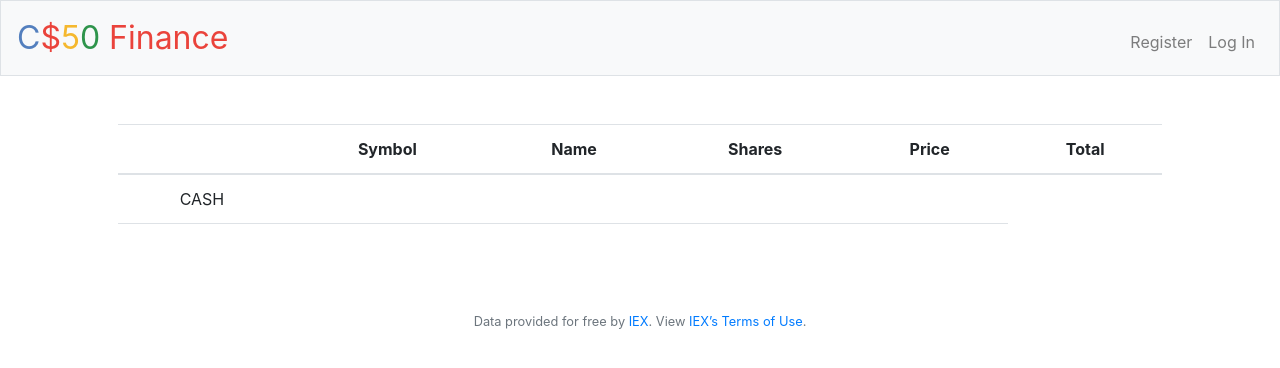
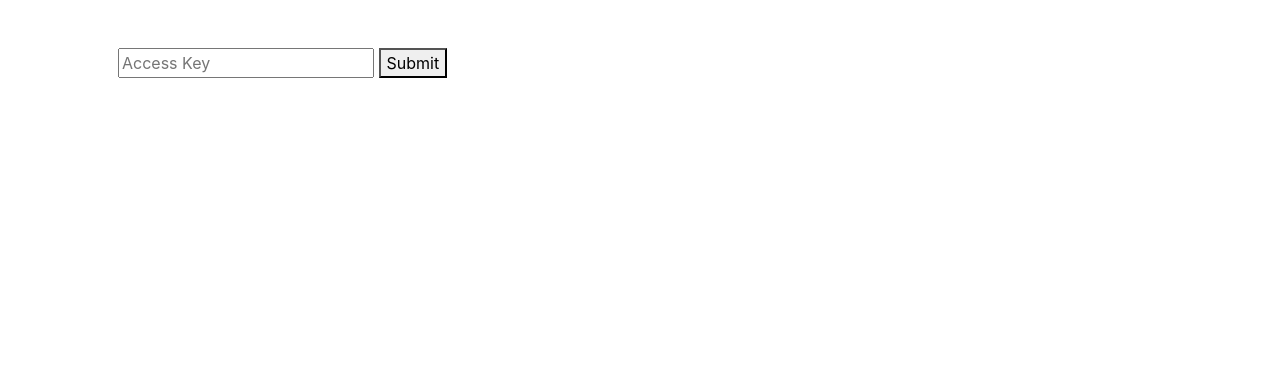
Before and after one commit to OdincoGaming/Stock-Trading, a Flask app: template web_example/templates/index.html in a window 1280 px wide. Shown: the top 368 px of the page. Run offline with Flask 2, Linux system fonts and the light colour scheme; the template is opened without the code that fills it, so the values that code supplies are empty; some libraries are stand-ins or nearby versions.

Commit message:
ready for collab
check out Flask and Alpaca documentation then look through the web_example folder.

```diff
--- a/web_example/application.py
+++ b/web_example/application.py
@@ -1,242 +1,20 @@
-import os
+from flask import Flask, render_template, request
+import bot
 
-from cs50 import SQL
-from flask import Flask, flash, jsonify, redirect, render_template, request, session
-from flask_session import Session
-from tempfile import mkdtemp
-from werkzeug.exceptions import default_exceptions, HTTPException, InternalServerError
-from werkzeug.security import check_password_hash, generate_password_hash
-
-from helpers import apology, login_required, lookup, usd
-
-# Configure application
 app = Flask(__name__)
-
-# Ensure templates are auto-reloaded
-app.config["TEMPLATES_AUTO_RELOAD"] = True
-
-# Ensure responses aren't cached
-@app.after_request
-def after_request(response):
-    response.headers["Cache-Control"] = "no-cache, no-store, must-revalidate"
-    response.headers["Expires"] = 0
-    response.headers["Pragma"] = "no-cache"
-    return response
-
-# Custom filter
-app.jinja_env.filters["usd"] = usd
-
-# Configure session to use filesystem (instead of signed cookies)
-app.config["SESSION_FILE_DIR"] = mkdtemp()
-app.config["SESSION_PERMANENT"] = False
-app.config["SESSION_TYPE"] = "filesystem"
-Session(app)
-
-# Configure CS50 Library to use SQLite database
-db = SQL("sqlite:///finance.db")
-
-# Make sure API key is set
-if not os.environ.get("API_KEY"):
-    raise RuntimeError("API_KEY not set")
-
+acc_key = ''
 
 @app.route("/")
-@login_required
 def index():
-    net_worth = 0
-    """Show portfolio of stocks"""
-    symbols = db.execute("SELECT symbol, shares, total FROM portfolio WHERE id=:id", id=session['user_id'])
-    for s in symbols:
-        symbol = s["symbol"]
-        shares = s["shares"]
-        stock = lookup(symbol)
-        total = shares * stock["price"]
-        net_worth += total
-        db.execute("UPDATE portfolio SET price=:price, total=:total WHERE id=:id AND symbol=:symbol",price=usd(stock["price"]),total=usd(total), id=session["user_id"], symbol=symbol)
+    return render_template("index.html")
 
-    cash = db.execute("SELECT cash FROM users WHERE id=:id", id=session['user_id'])
-    net_worth += cash[0]['cash']
-    portfolio = db.execute("SELECT * from portfolio WHERE id=:id", id=session["user_id"])
+#will send acc_key into bot through here
+@app.route("/login", methods=["POST"])
+def login():
+    acc_key = request.form.get("acc_key")
+    return render_template("app.html", acc_key=acc_key)
 
-    return render_template("index.html", stocks=portfolio,cash=usd(cash[0]['cash']), total= usd(net_worth) )
-
-
-
-@app.route("/buy", methods=["GET", "POST"])
-@login_required
-def buy():
-    """Buy shares of stock"""
-    if request.method == "GET":
-        return render_template("buy.html")
-
-    else:
-        cash = db.execute("SELECT cash FROM users WHERE id = :id", id=session["user_id"])
-        stock = lookup(request.form.get("symbol"))
-        shares = int(request.form.get("shares"))
-
-        if cash[0]['cash'] < stock["price"] * shares:
-            return apology("youre too broke, my dude")
-
-        db.execute("INSERT INTO history (symbol, shares, price, id) VALUES(:symbol, :shares, :price, :id)",symbol=stock["symbol"], shares=shares,price=usd(stock["price"]), id=session["user_id"])
-
-        db.execute("UPDATE users SET cash = cash - :spent_cash WHERE id = :id", id=session["user_id"], spent_cash=stock["price"] * float(shares))
-
-                # Select user shares of that symbol
-        user_shares = db.execute("SELECT shares FROM portfolio WHERE id = :id AND symbol=:symbol",id=session["user_id"], symbol=stock["symbol"])
-
-        # if user doesn't has shares of that symbol, create new stock object
-        if not user_shares:
-            db.execute("INSERT INTO portfolio (name, shares, price, total, symbol, id) VALUES(:name, :shares, :price, :total, :symbol, :id)",name=stock["name"], shares=shares, price=usd(stock["price"]),total=usd(shares * stock["price"]),symbol=stock["symbol"], id=session["user_id"])
-        else:
-            shares_total = user_shares[0]["shares"] + shares
-            db.execute("UPDATE portfolio SET shares=:shares WHERE id=:id AND symbol=:symbol",shares=shares_total, id=session["user_id"],symbol=stock["symbol"])
-
-        #db.execute("INSERT INTO portfolio (name, shares, price, total, symbol, id) VALUES(:name, :shares, :price, :total, :symbol, :id)",name=stock["name"], shares=shares, price=usd(stock["price"]),total=usd(shares * stock["price"]),symbol=stock["symbol"], id=session["user_id"])
-
-        return redirect("/")
-
-
-@app.route("/check", methods=["GET"])
-def check():
-    """Return true if username available, else false, in JSON format"""
-    return jsonify("TODO")
-
-
-@app.route("/history")
-@login_required
-def history():
-    """Show history of transactions"""
-    history = db.execute("SELECT * from history WHERE id=:id", id=session["user_id"])
-
-    return render_template("history.html", history=history)
-
-
-@app.route("/login", methods=["GET", "POST"])
-def login():
-    """Log user in"""
-
-    # Forget any user_id
-    session.clear()
-
-    # User reached route via POST (as by submitting a form via POST)
-    if request.method == "POST":
-
-        # Ensure username was submitted
-        if not request.form.get("username"):
-            return apology("must provide username", 403)
-
-        # Ensure password was submitted
-        elif not request.form.get("password"):
-            return apology("must provide password", 403)
-
-        # Query database for username
-        rows = db.execute("SELECT * FROM users WHERE username = :username",
-                          username=request.form.get("username"))
-
-        # Ensure username exists and password is correct
-        if len(rows) != 1 or not check_password_hash(rows[0]["hash"], request.form.get("password")):
-            return apology("invalid username and/or password", 403)
-
-        # Remember which user has logged in
-        session["user_id"] = rows[0]["id"]
-
-        # Redirect user to home page
-        return redirect("/")
-
-    # User reached route via GET (as by clicking a link or via redirect)
-    else:
-        return render_template("login.html")
-
-
-@app.route("/logout")
-def logout():
-    """Log user out"""
-
-    # Forget any user_id
-    session.clear()
-
-    # Redirect user to login form
-    return redirect("/")
-
-
-@app.route("/quote", methods=["GET", "POST"])
-@login_required
-def quote():
-    """Get stock quote."""
-    if request.method == "POST":
-        rows = lookup(request.form.get("symbol"))
-
-        if not rows:
-            return apology("no info available")
-
-        return render_template("quote.html", stock=rows)
-
-    else:
-        return render_template("quotes.html")
-
-
-@app.route("/register", methods=["GET", "POST"])
-def register():
-    """Register user"""
-
-    if request.method == "POST":
-
-        if not request.form.get("username") or not request.form.get("password"):
-            return apology("fill out all fields")
-
-        elif request.form.get("password") != request.form.get("confirm_password"):
-            return apology("passwords did not match")
-
-        new_user = db.execute("INSERT INTO users (username, hash) \
-                             VALUES(:username, :pass_hash)",
-                             username=request.form.get("username"),
-                             pass_hash = generate_password_hash(request.form.get("password"), method='plain'))
-
-        if not new_user:
-            return apology("Username already exist")
-
-        # remember which user has logged in
-        session["user_id"] = new_user
-
-        # redirect user to home page
-        return redirect("/")
-    else:
-        return render_template("register.html")
-
-
-@app.route("/sell", methods=["GET", "POST"])
-@login_required
-def sell():
-    """Sell shares of stock"""
-    if request.method == "GET":
-        return render_template("sell.html")
-    else:
-        stock = lookup(request.form.get('symbol'))
-        shares = int(request.form.get('shares'))
-        available_shares = db.execute("SELECT shares from portfolio WHERE id =:id AND symbol=:symbol", id=session['user_id'], symbol=stock['symbol'])
-        if not available_shares or int(available_shares[0]['shares']) < shares:
-            return apology("you dont have that many")
-
-        db.execute("INSERT INTO history (symbol, shares, price, id) VALUES(:symbol, :shares, :price, :id)",symbol=stock["symbol"], shares=-shares,price=usd(stock["price"]), id=session["user_id"])
-
-        db.execute("UPDATE users SET cash = cash + :purchase WHERE id = :id",id=session["user_id"],purchase=stock["price"] * float(shares))
-
-        total = int(available_shares[0]['shares']) - shares
-        if total == 0:
-            db.execute("DELETE FROM portfolio \
-                        WHERE id=:id AND symbol=:symbol", id=session["user_id"], symbol=stock["symbol"])
-        else:
-            db.execute("UPDATE portfolio SET total=:total WHERE id=:id AND symbol=:symbol",total=total, id=session["user_id"],symbol=stock["symbol"])
-    return redirect("/")
-
-
-def errorhandler(e):
-    """Handle error"""
-    if not isinstance(e, HTTPException):
-        e = InternalServerError()
-    return apology(e.name, e.code)
-
-
-# Listen for errors
-for code in default_exceptions:
-    app.errorhandler(code)(errorhandler)
+@app.route("/account_info", methods=["POST"])
+def account_info():
+    portfolio, net_worth, stock_worth = bot.AccountInfo()
+    return render_template("account.html", portfolio=portfolio, net_worth=net_worth, stock_worth=stock_worth)
--- a/web_example/keys.txt
+++ /dev/null
@@ -1,2 +0,0 @@
-token = pk_37dc5a8b73b0497cac872cf90128f2e6
-acc_num = 7679a290afde9cd5487c43988cbe83c2
--- a/web_example/requirements.txt
+++ /dev/null
@@ -1,4 +0,0 @@
-cs50
-Flask
-Flask-Session
-requests
--- a/web_example/static/styles.css
+++ /dev/null
@@ -1,47 +0,0 @@
-nav .navbar-brand
-{
-    /* size for brand */
-    font-size: xx-large;
-}
-
-/* colors for brand */
-nav .navbar-brand .blue
-{
-    color: #537fbe;
-}
-nav .navbar-brand .red
-{
-    color: #ea433b;
-}
-nav .navbar-brand .yellow
-{
-    color: #f5b82e;
-}
-nav .navbar-brand .green
-{
-    color: #2e944b;
-}
-
-main .form-control
-{
-    /* center form controls */
-    display: inline-block;
-
-    /* override Bootstrap's 100% width for form controls */
-    width: auto;
-}
-
-main
-{
-    /* scroll horizontally as needed */
-    overflow-x: auto;
-
-    /* center contents */
-    text-align: center;
-}
-
-main img
-{
-    /* constrain images on small screens */
-    max-width: 100%;
-}
--- a/web_example/templates/quote.html
+++ b/web_example/templates/app.html
@@ -1,9 +1,9 @@
 {% extends "layout.html" %}
 
 {% block title %}
-    Quote
+    App
 {% endblock %}
 
 {% block main %}
-    {{ stock.name }} ({{ stock.symbol }}) costs ${{stock.price}}.
+Hello, {{ acc_key }}
 {% endblock %}
--- a/web_example/templates/index.html
+++ b/web_example/templates/index.html
@@ -5,47 +5,8 @@
 {% endblock %}
 
 {% block main %}
-
-    <table class="table" id="index_table">
-        <thead>
-            <tr>
-                <th scope="col"></th>
-                <th scope="col">Symbol</th>
-                <th scope="col">Name</th>
-                <th scope="col">Shares</th>
-                <th scope="col">Price</th>
-                <th scope="col">Total</th>
-            </tr>
-        </thead>
-
-        <tbody>
-
-            {% for stock in stocks %}
-                <tr>
-                    <th scope="row">{{ loop.index }}</th>
-                    <td>{{ stock.shares }}</td>
-                    <td>{{ stock.name }}</td>
-                    <td>{{ stock.symbol }}</td>
-                    <td>{{ stock.price }}</td>
-                    <td>{{ stock.total }}</td>
-                </tr>
-            {% endfor %}
-                <tr>
-                    <td>CASH</td>
-                    <td></td>
-                    <td></td>
-                    <td></td>
-                    <td>{{ cash }}</td>
-                </tr>
-                <tr>
-                    <td></td>
-                    <td></td>
-                    <td></td>
-                    <td></td>
-                    <td><b>{{ total }}</b></td>
-                </tr>
-        </tbody>
-    </table>
-
-
+<form action="{{url_for('login')}}" method="post">
+    <input type="text" name="acc_key" placeholder="Access Key">
+    <button>Submit</button>
+</form>
 {% endblock %}
--- a/web_example/templates/layout.html
+++ b/web_example/templates/layout.html
@@ -20,52 +20,16 @@
         <script src="https://cdnjs.cloudflare.com/ajax/libs/popper.js/1.14.3/umd/popper.min.js"></script>
         <script src="https://maxcdn.bootstrapcdn.com/bootstrap/4.1.3/js/bootstrap.min.js"></script>
 
-        <title>C$50 Finance: {% block title %}{% endblock %}</title>
+        <title>{% block title %}{% endblock %}</title>
 
     </head>
 
     <body>
-
-        <nav class="navbar navbar-expand-md navbar-light bg-light border">
-            <a class="navbar-brand" href="/"><span class="blue">C</span><span class="red">$</span><span class="yellow">5</span><span class="green">0</span> <span class="red">Finance</span></a>
-            <button aria-controls="navbar" aria-expanded="false" aria-label="Toggle navigation" class="navbar-toggler" data-target="#navbar" data-toggle="collapse" type="button">
-                <span class="navbar-toggler-icon"></span>
-            </button>
-            <div class="collapse navbar-collapse" id="navbar">
-                {% if session.user_id %}
-                    <ul class="navbar-nav mr-auto mt-2">
-                        <li class="nav-item"><a class="nav-link" href="/quote">Quote</a></li>
-                        <li class="nav-item"><a class="nav-link" href="/buy">Buy</a></li>
-                        <li class="nav-item"><a class="nav-link" href="/sell">Sell</a></li>
-                        <li class="nav-item"><a class="nav-link" href="/history">History</a></li>
-                    </ul>
-                    <ul class="navbar-nav ml-auto mt-2">
-                        <li class="nav-item"><a class="nav-link" href="/logout">Log Out</a></li>
-                    </ul>
-                {% else %}
-                    <ul class="navbar-nav ml-auto mt-2">
-                        <li class="nav-item"><a class="nav-link" href="/register">Register</a></li>
-                        <li class="nav-item"><a class="nav-link" href="/login">Log In</a></li>
-                    </ul>
-                {% endif %}
-            </div>
-        </nav>
-
-        {% if get_flashed_messages() %}
-            <header>
-                <div class="alert alert-primary border text-center" role="alert">
-                    {{ get_flashed_messages() | join(" ") }}
-                </div>
-            </header>
-        {% endif %}
-
         <main class="container p-5">
             {% block main %}{% endblock %}
         </main>
 
-        <footer class="small text-center text-muted">
-            Data provided for free by <a href="https://iextrading.com/developer">IEX</a>. View <a href="https://iextrading.com/api-exhibit-a/">IEX’s Terms of Use</a>.
-        </footer>
+        <footer class="small text-center text-muted"></footer>
 
     </body>
 
```
Also changed, not shown: web_example/bot.py (added, +63 -0 lines), web_example/helpers.py (deleted, +0 -63 lines), web_example/templates/account.html (added, +9 -0 lines), web_example/templates/apology.html (deleted, +0 -9 lines), web_example/templates/buy.html (deleted, +0 -18 lines), web_example/templates/history.html (deleted, +0 -25 lines), web_example/templates/login.html (deleted, +0 -17 lines), web_example/templates/quotes.html (deleted, +0 -15 lines), web_example/templates/register.html (deleted, +0 -19 lines), web_example/templates/sell.html (deleted, +0 -17 lines), web_example/finance.db (deleted), web_example/static/favicon.ico (deleted).
